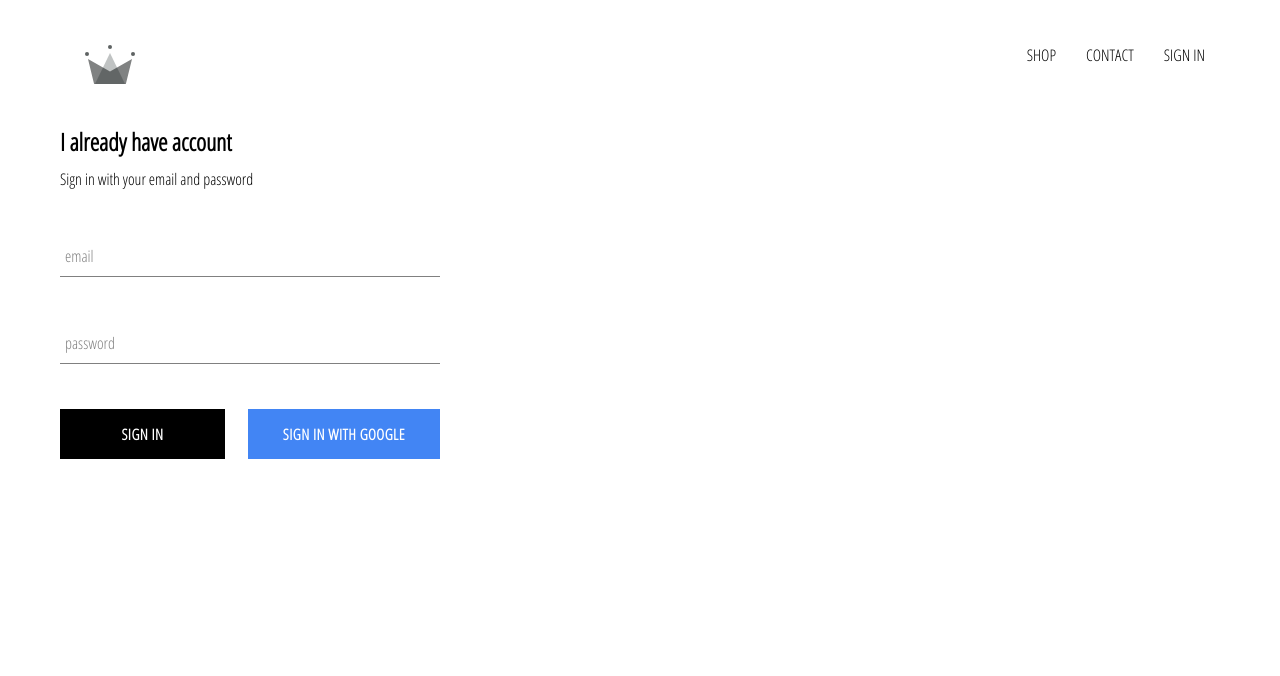
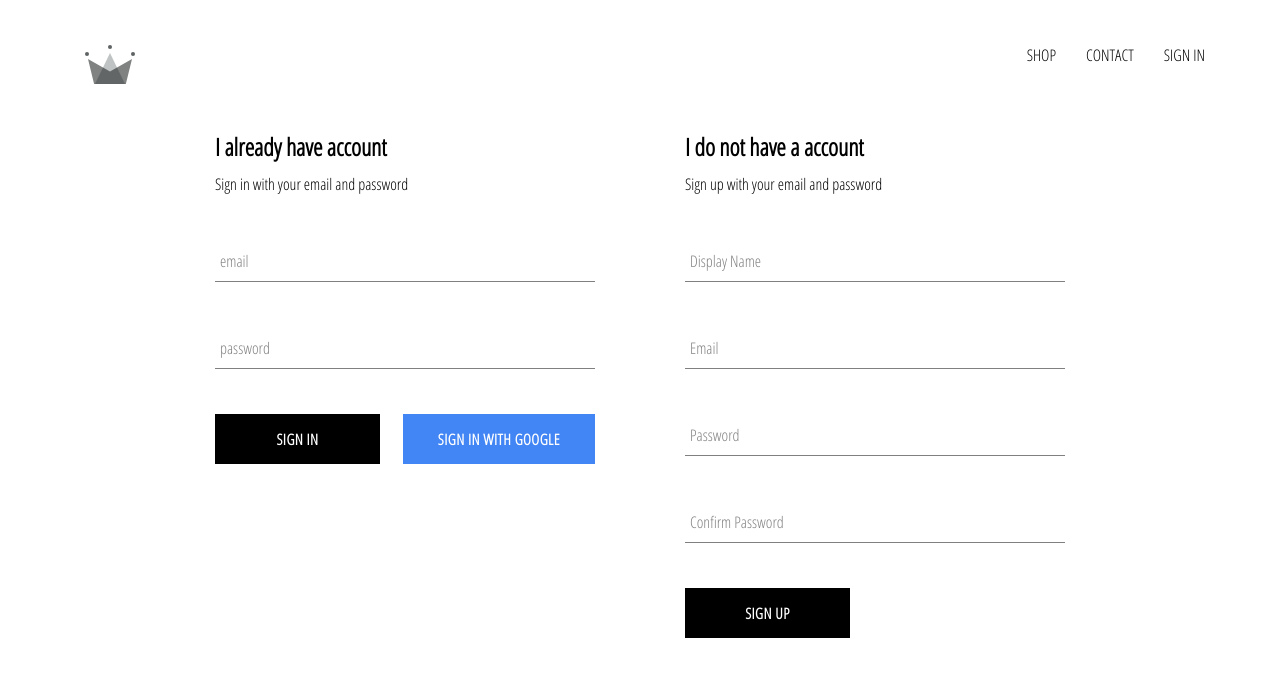
Before and after one commit to Rinat85/e-commerce, a React (Create React App) app: page /signin in a window 1280 px wide. Shown: the top 676 px of the page. Built offline with nearby package versions, Linux system fonts and the light colour scheme; no server answers.

Commit message:
implement firebase utils, included ability to store authenticated users into firestore database

```diff
--- a/src/App.js
+++ b/src/App.js
@@ -6,7 +6,7 @@
 import ShopPage from './pages/shop/shop.component';
 import Header from './components/header/header.component';
 import SignInAndSignUpPage from './pages/sign-in-and-sign-up/sign-in-and-sign-up.component';
-import { auth } from './firebase/firebase.utils';
+import { auth, createUserProfileDocument } from './firebase/firebase.utils';
 
 class App extends React.Component {
 
@@ -16,16 +16,30 @@
     this.state = {
       currentUser: null
     }
+
   }
 
   unsubscribeFromAuth = null;
 
   componentDidMount() {
-    this.unsubscribeFromAuth = auth.onAuthStateChanged(user => {
-      this.setState({currentUser: user});
+    this.unsubscribeFromAuth = auth.onAuthStateChanged(async userAuth => {
+      if (userAuth) {
+        const userRef = await createUserProfileDocument(userAuth);
+        userRef.onSnapshot(snapShot => {
+          this.setState({
+            currentUser: {
+              id: snapShot.id,
+              ...snapShot.data()
+            }});
+          console.log(this.state);
+        });
+      }else {
+        this.setState({
+          currentUser: userAuth
+        })
+      }
 
-      console.log(user);
-    })
+    });
   }
 
   componentWillUnmount() {
--- /dev/null
+++ b/src/components/sign-up/sign-up.component.jsx
@@ -0,0 +1,100 @@
+import React, { Component } from 'react';
+import './sign-up.styles.scss';
+
+import FormInput from '../form-input/form-input.component';
+import CustomButton from '../custom-button/custom-button.component';
+
+import { auth, createUserProfileDocument } from '../../firebase/firebase.utils';
+
+export class SignUp extends Component {
+
+    constructor(props) {
+        super(props)
+
+        this.state = {
+             displayName: '',
+             email: '',
+             password: '',
+             confirmPassword: ''
+        }
+    }
+
+    handleSubmit = async event => {
+        event.preventDefault();
+
+        const {displayName, email, password, confirmPassword} = this.state;
+
+        if (password !== confirmPassword) {
+            alert("Passwords don't match!");
+            return;
+        }
+
+        try {
+            const {user} = await auth.createUserWithEmailAndPassword(email, password);
+            await createUserProfileDocument(user, {displayName});
+
+            this.setState({
+                displayName: '',
+                email: '',
+                password: '',
+                confirmPassword: ''
+           });
+        } catch (error) {
+            console.error(error);
+        }
+    }
+
+    handleChange = event => {
+        const { name, value } = event.target;
+        this.setState({
+            [name]: value
+        });
+    }
+
+    render() {
+        const {displayName, email, password, confirmPassword} = this.state;
+        return (
+            <div className="sign-up">
+                <h2 className="title">I do not have a account</h2>
+                <span>Sign up with your email and password</span>
+                <form className="sign-up-form" onSubmit={this.handleSubmit}>
+                    <FormInput
+                        type="text"
+                        name="displayName"
+                        value={displayName}
+                        onChange={this.handleChange}
+                        label="Display Name"
+                        required
+                     />
+                     <FormInput
+                        type="email"
+                        name="email"
+                        value={email}
+                        onChange={this.handleChange}
+                        label="Email"
+                        required
+                     />
+                     <FormInput
+                        type="password"
+                        name="password"
+                        value={password}
+                        onChange={this.handleChange}
+                        label="Password"
+                        required
+                     />
+                     <FormInput
+                        type="password"
+                        name="confirmPassword"
+                        value={confirmPassword}
+                        onChange={this.handleChange}
+                        label="Confirm Password"
+                        required
+                     />
+                     <CustomButton type="submit">SIGN UP</CustomButton>
+                </form>
+            </div>
+        )
+    }
+}
+
+export default SignUp;
--- /dev/null
+++ b/src/components/sign-up/sign-up.styles.scss
@@ -0,0 +1,9 @@
+.sign-up {
+    display: flex;
+    flex-direction: column;
+    width: 380px;
+
+    .title {
+      margin: 10px 0;
+    }
+  }
--- a/src/firebase/firebase.utils.js
+++ b/src/firebase/firebase.utils.js
@@ -13,6 +13,33 @@
     measurementId: "G-9KWM8FNZTJ"
 };
 
+export const createUserProfileDocument = async (userAuth, additionalData) => {
+    if (!userAuth) return;
+
+    const userRef = firestore.doc(`users/${userAuth.uid}`);
+    const snapShot = await userRef.get();
+    console.log(snapShot);
+
+    if (!snapShot.exists) {
+        const { displayName, email } = userAuth;
+        const createdAt = new Date();
+
+        try {
+            await userRef.set({
+                displayName,
+                email,
+                createdAt,
+                ...additionalData
+            });
+        } catch (error) {
+            console.log('error creating user', error.message);
+        }
+
+    }
+
+    return userRef;
+}
+
 firebase.initializeApp(config);
 
 export const auth = firebase.auth();
--- a/src/pages/sign-in-and-sign-up/sign-in-and-sign-up.component.jsx
+++ b/src/pages/sign-in-and-sign-up/sign-in-and-sign-up.component.jsx
@@ -2,11 +2,13 @@
 import './sign-in-and-sign-up.styles.scss';
 
 import SignIn from '../../components/sign-in/sign-in.component';
+import SignUp from '../../components/sign-up/sign-up.component';
 
 export const SignInAndSignUpPage = () => {
     return (
         <div className="sign-in-and-sign-up">
             <SignIn />
+            <SignUp />
         </div>
     )
 }
--- a/src/pages/sign-in-and-sign-up/sign-in-and-sign-up.styles.scss
+++ b/src/pages/sign-in-and-sign-up/sign-in-and-sign-up.styles.scss
@@ -0,0 +1,6 @@
+.sign-in-and-sign-up {
+    width: 850px;
+    display: flex;
+    justify-content: space-between;
+    margin: 30px auto;
+  }
```
